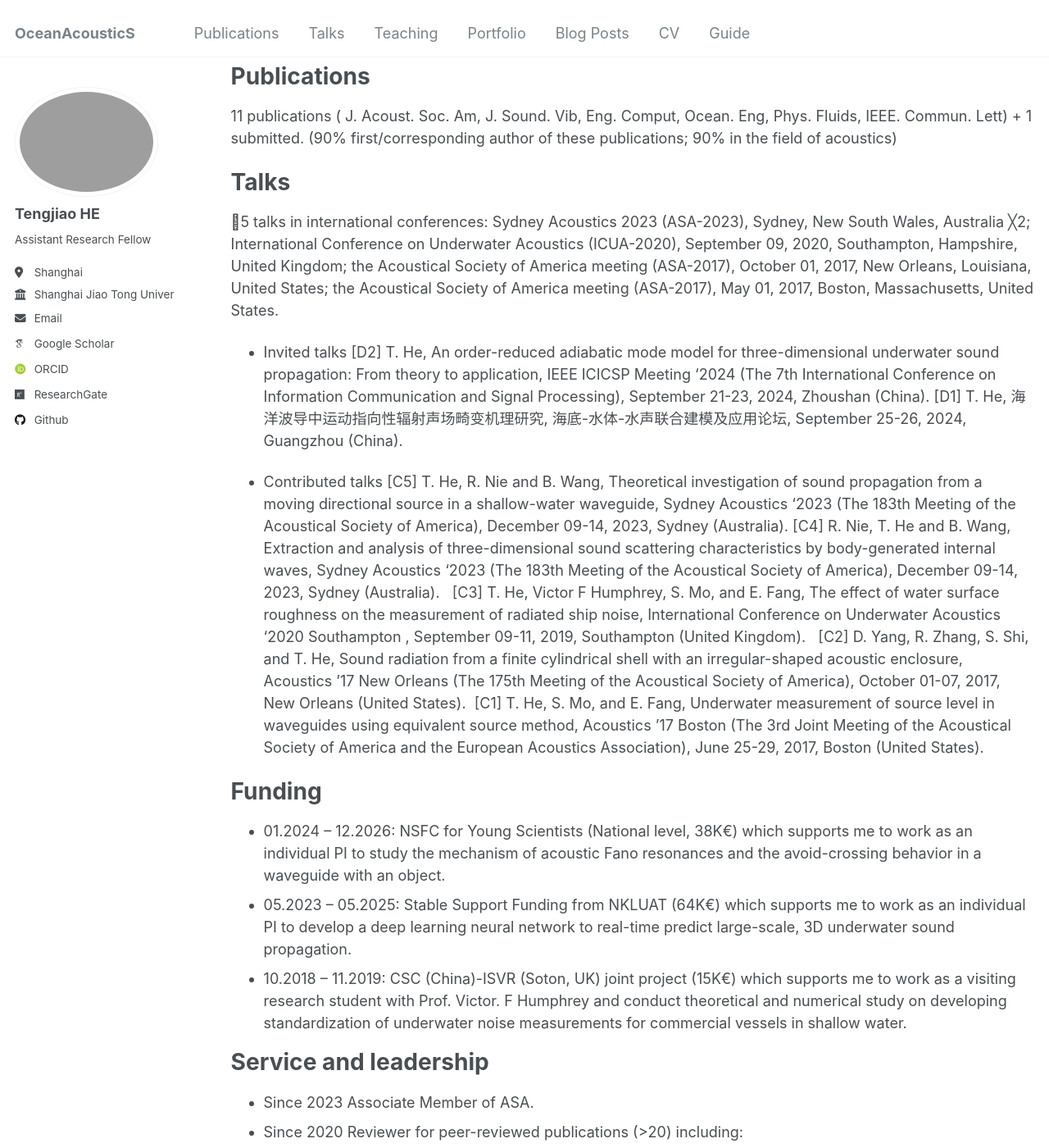
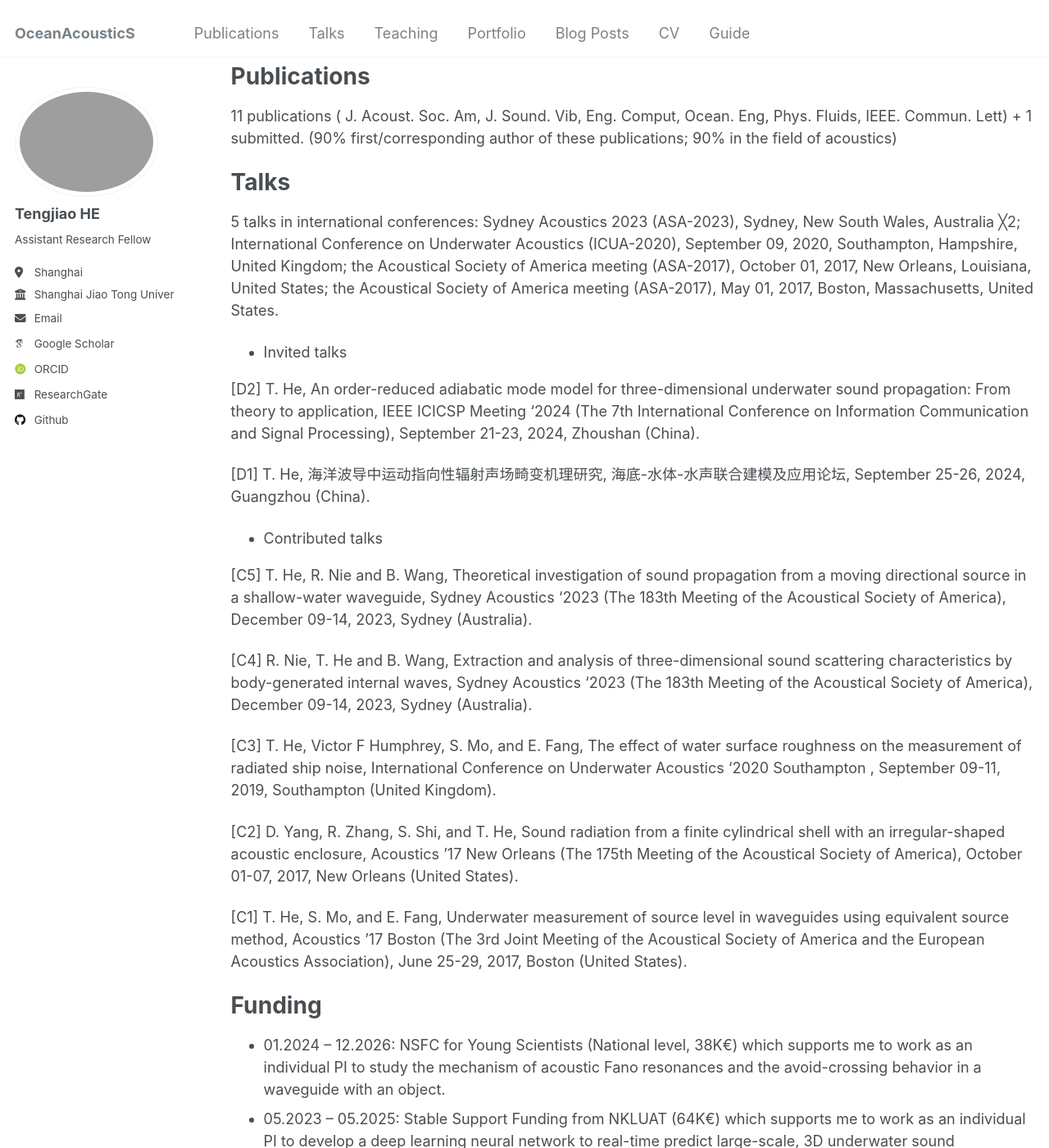
Before and after one commit to TengjiaoHE/OceanSoniX, a Jekyll site: the page built from _pages/cv.md, in a window 1280 px wide and 1400 px high, scrolled down 740 px. Shown: the whole window at 82% size. Built offline with Jekyll 4.4.1, drawn with Linux system fonts in a browser that asks for light colours; some web fonts are replaced.

Commit message:
Update cv.md

```diff
--- a/_pages/cv.md
+++ b/_pages/cv.md
@@ -38,16 +38,24 @@ Publications
 
 Talks
 ======
-5 talks in international conferences: Sydney Acoustics 2023 (ASA-2023), Sydney, New South Wales, Australia ╳2; International Conference on Underwater Acoustics (ICUA-2020), September 09, 2020, Southampton, Hampshire, United Kingdom; the Acoustical Society of America meeting (ASA-2017), October 01, 2017, New Orleans, Louisiana, United States; the Acoustical Society of America meeting (ASA-2017), May 01, 2017, Boston, Massachusetts, United States.
+5 talks in international conferences: Sydney Acoustics 2023 (ASA-2023), Sydney, New South Wales, Australia ╳2; International Conference on Underwater Acoustics (ICUA-2020), September 09, 2020, Southampton, Hampshire, United Kingdom; the Acoustical Society of America meeting (ASA-2017), October 01, 2017, New Orleans, Louisiana, United States; the Acoustical Society of America meeting (ASA-2017), May 01, 2017, Boston, Massachusetts, United States.
+
 * Invited talks
+
 [D2] T. He, An order-reduced adiabatic mode model for three-dimensional underwater sound propagation: From theory to application, IEEE ICICSP Meeting ‘2024 (The 7th International Conference on Information Communication and Signal Processing), September 21-23, 2024, Zhoushan (China).
+
 [D1] T. He, 海洋波导中运动指向性辐射声场畸变机理研究, 海底-水体-水声联合建模及应用论坛, September 25-26, 2024, Guangzhou (China).
 
 * Contributed talks
+
 [C5] T. He, R. Nie and B. Wang, Theoretical investigation of sound propagation from a moving directional source in a shallow-water waveguide, Sydney Acoustics ‘2023 (The 183th Meeting of the Acoustical Society of America), December 09-14, 2023, Sydney (Australia).
+
 [C4] R. Nie, T. He and B. Wang, Extraction and analysis of three-dimensional sound scattering characteristics by body-generated internal waves, Sydney Acoustics ‘2023 (The 183th Meeting of the Acoustical Society of America), December 09-14, 2023, Sydney (Australia).
+
 [C3] T. He, Victor F Humphrey, S. Mo, and E. Fang, The effect of water surface roughness on the measurement of radiated ship noise, International Conference on Underwater Acoustics ‘2020 Southampton , September 09-11, 2019, Southampton (United Kingdom).
+
 [C2] D. Yang, R. Zhang, S. Shi, and T. He, Sound radiation from a finite cylindrical shell with an irregular-shaped acoustic enclosure,  Acoustics ’17 New Orleans (The 175th Meeting of the Acoustical Society of America), October 01-07, 2017, New Orleans (United States).
+
 [C1] T. He, S. Mo, and E. Fang, Underwater measurement of source level in waveguides using equivalent source method, Acoustics ’17 Boston (The 3rd Joint Meeting of the Acoustical Society of America and the European Acoustics Association), June 25-29, 2017, Boston (United States).
 
 Funding
```
